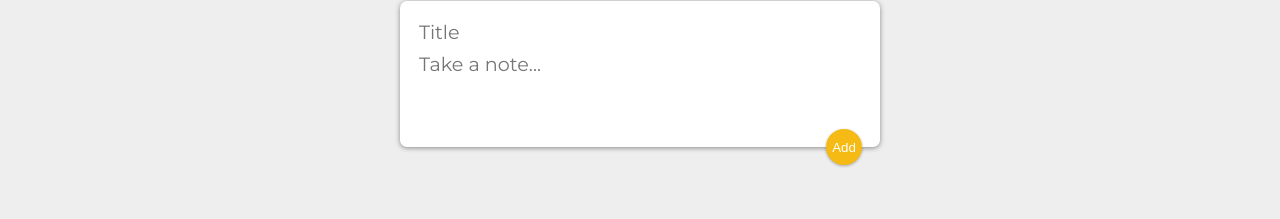
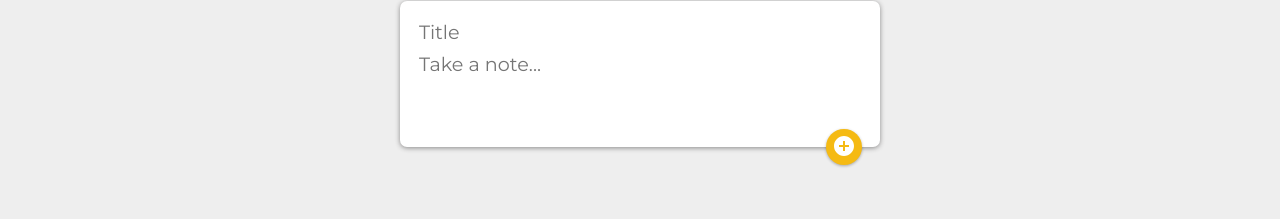
Before and after one commit to ronksks/keeper-app, a React (Create React App) app: page / in a window 1280 px wide. Shown: the part 98-317 px from the top of the page. Built offline with nearby package versions, Linux system fonts and the light colour scheme; a web font is replaced by a local one.

Commit message:
updated + icont in add note

```diff
--- a/src/components/CreateArea.jsx
+++ b/src/components/CreateArea.jsx
@@ -1,4 +1,5 @@
 import React, { useState } from "react";
+import AddCircleIcon from "@mui/icons-material/AddCircle";
 
 function CreateArea(props) {
   const [note, setNote] = useState({
@@ -47,7 +48,9 @@ function CreateArea(props) {
           placeholder="Take a note..."
           rows="3"
         />
-        <button onClick={submitNote}>Add</button>{" "}
+        <button onClick={submitNote}>
+        <AddCircleIcon />
+        </button>{" "}
       </form>
     </div>
   );
```
